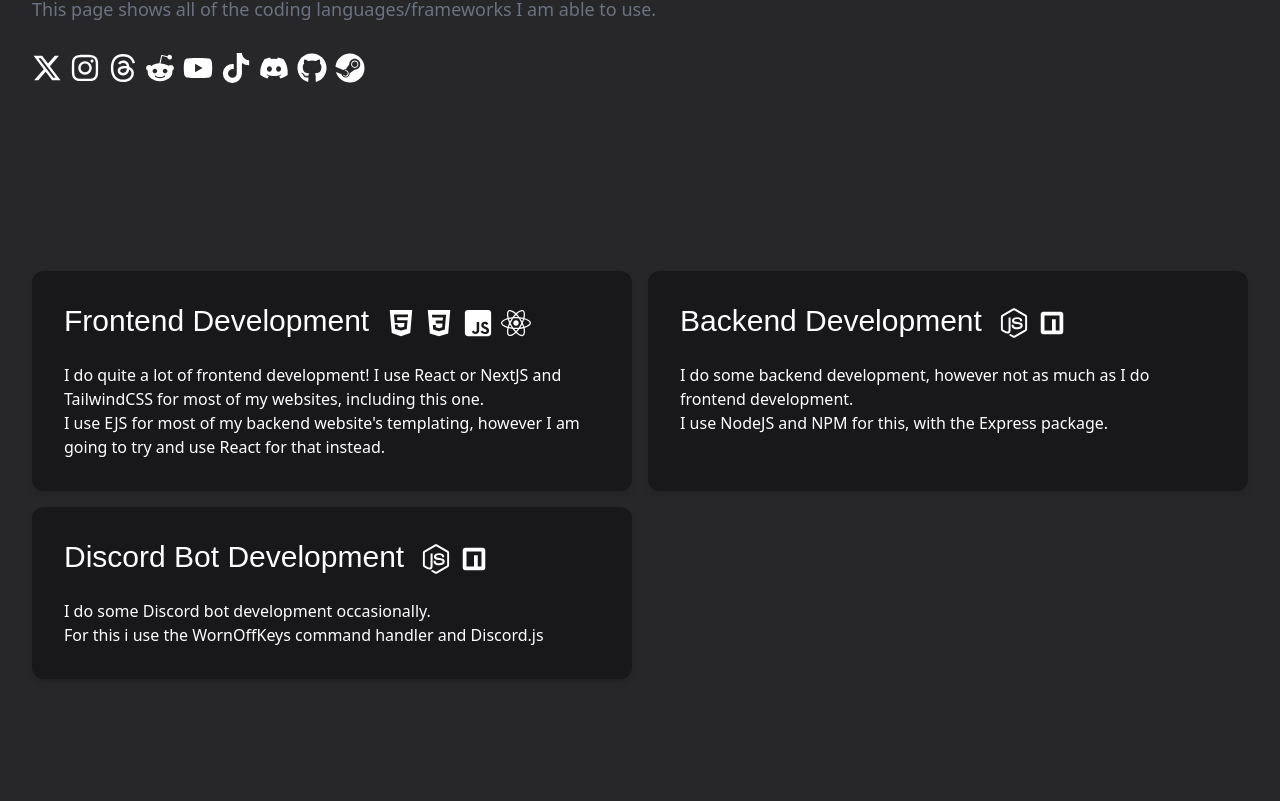
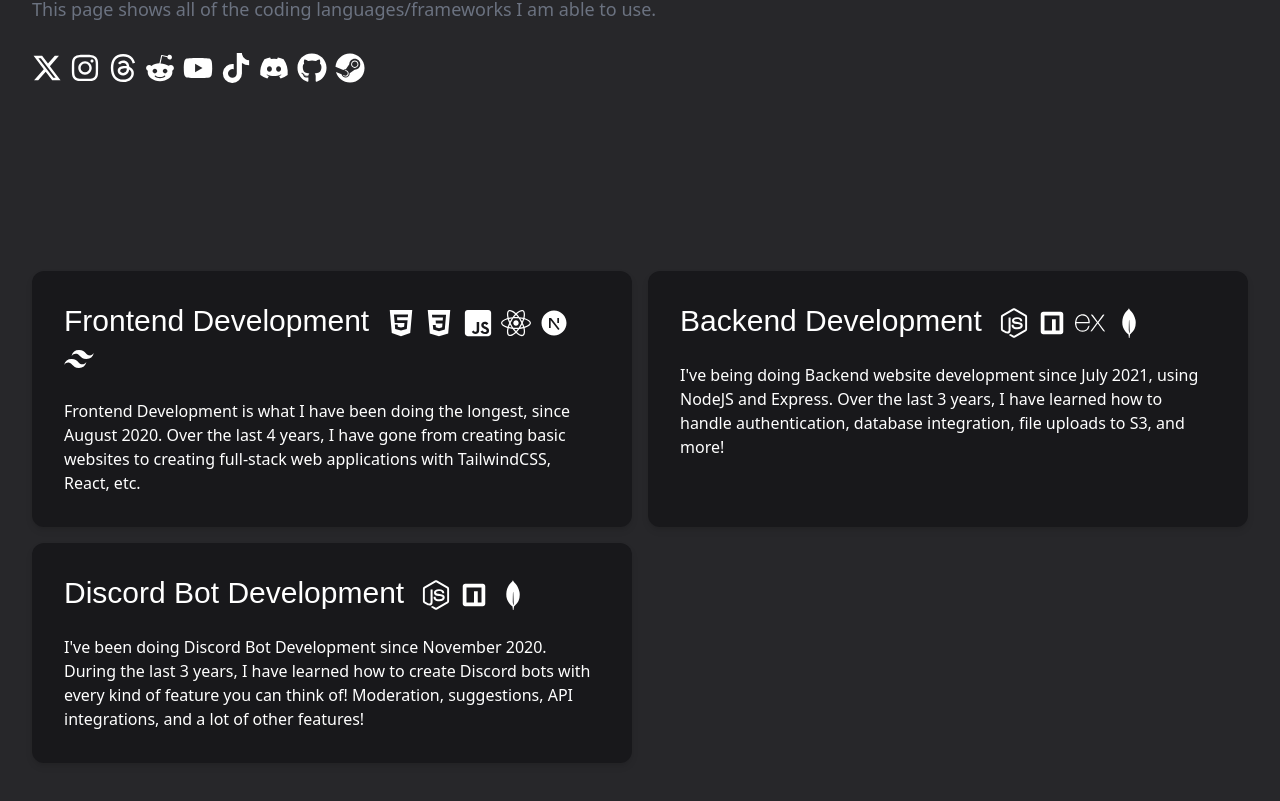
Before and after one commit to Deveroonie/website, a React (Create React App) app: page /experience in a window 1280 px wide. Shown: the part 401-1202 px from the top of the page. Before the commit the page ends 1152 px from the top, so only its background shows below. Built offline with nearby package versions, Linux system fonts and the light colour scheme.

Commit message:
feat: update experience page

```diff
--- a/src/pages/Experience.js
+++ b/src/pages/Experience.js
@@ -3,6 +3,8 @@ import Navigation from "../components/Navigation.js";
 import Box from "../components/Box.js";
 import Helmet from "react-helmet";
 import { FaHtml5, FaJsSquare, FaNodeJs, FaReact } from "react-icons/fa";
+import { SiExpress, SiMongodb } from "react-icons/si";
+import { RiNextjsFill, RiTailwindCssFill } from "react-icons/ri";
 import { IoLogoCss3 } from "react-icons/io";
 import { CgNpm } from "react-icons/cg";
 
@@ -28,12 +30,12 @@ function Experience() {
             <FaHtml5 className="inline-flex items-baseline" />&nbsp;
             <IoLogoCss3 className="inline-flex items-baseline"/>&nbsp;
             <FaJsSquare className="inline-flex items-baseline" />&nbsp;
-            <FaReact className="inline-flex items-baseline" />
+            <FaReact className="inline-flex items-baseline" />&nbsp;
+            <RiNextjsFill className="inline-flex items-baseline" />&nbsp;
+            <RiTailwindCssFill className="inline-flex items-baseline" />
         </h3><br />
         <p>
-            I do quite a lot of frontend development!
-            I use React or NextJS and TailwindCSS for most of my websites, including this one.<br />
-            I use EJS for most of my backend website's templating, however I am going to try and use React for that instead.
+            Frontend Development is what I have been doing the longest, since August 2020. Over the last 4 years, I have gone from creating basic websites to creating full-stack web applications with TailwindCSS, React, etc.
         </p>
     </div>
     <div className="bg-zinc-900 text-white rounded-xl drop-shadow-md p-8">
@@ -41,12 +43,13 @@ function Experience() {
         className="text-left hfont text-3xl">
             Backend Development&nbsp;&nbsp;
             <FaNodeJs className="inline-flex items-baseline" />&nbsp;
-            <CgNpm className="inline-flex items-baseline" />
+            <CgNpm className="inline-flex items-baseline" />&nbsp;
+            <SiExpress className="inline-flex items-baseline" />&nbsp;
+            <SiMongodb className="inline-flex items-baseline" />&nbsp;
             </h3>
         <br />
         <p>
-            I do some backend development, however not as much as I do frontend development.<br />
-            I use NodeJS and NPM for this, with the Express package.
+            I've being doing Backend website development since July 2021, using NodeJS and Express. Over the last 3 years, I have learned how to handle authentication, database integration, file uploads to S3, and more!
         </p>
     </div>
     <div className="bg-zinc-900 text-white rounded-xl drop-shadow-md p-8">
@@ -54,12 +57,12 @@ function Experience() {
         className="text-left hfont text-3xl">
             Discord Bot Development&nbsp;&nbsp;
             <FaNodeJs className="inline-flex items-baseline" />&nbsp;
-            <CgNpm className="inline-flex items-baseline" />
+            <CgNpm className="inline-flex items-baseline" />&nbsp;
+            <SiMongodb className="inline-flex items-baseline"/>
         </h3>
         <br />
         <p>
-            I do some Discord bot development occasionally.<br />
-            For this i use the WornOffKeys command handler and Discord.js
+            I've been doing Discord Bot Development since November 2020. During the last 3 years, I have learned how to create Discord bots with every kind of feature you can think of! Moderation, suggestions, API integrations, and a lot of other features!
         </p>
     </div>
 
```
